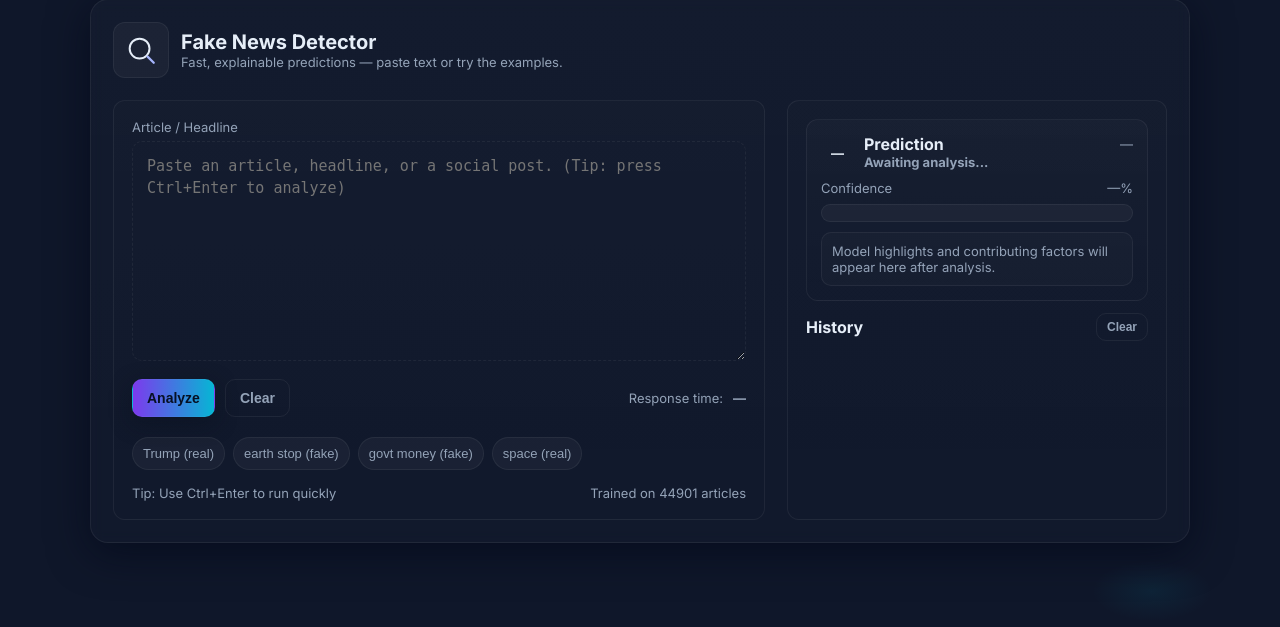
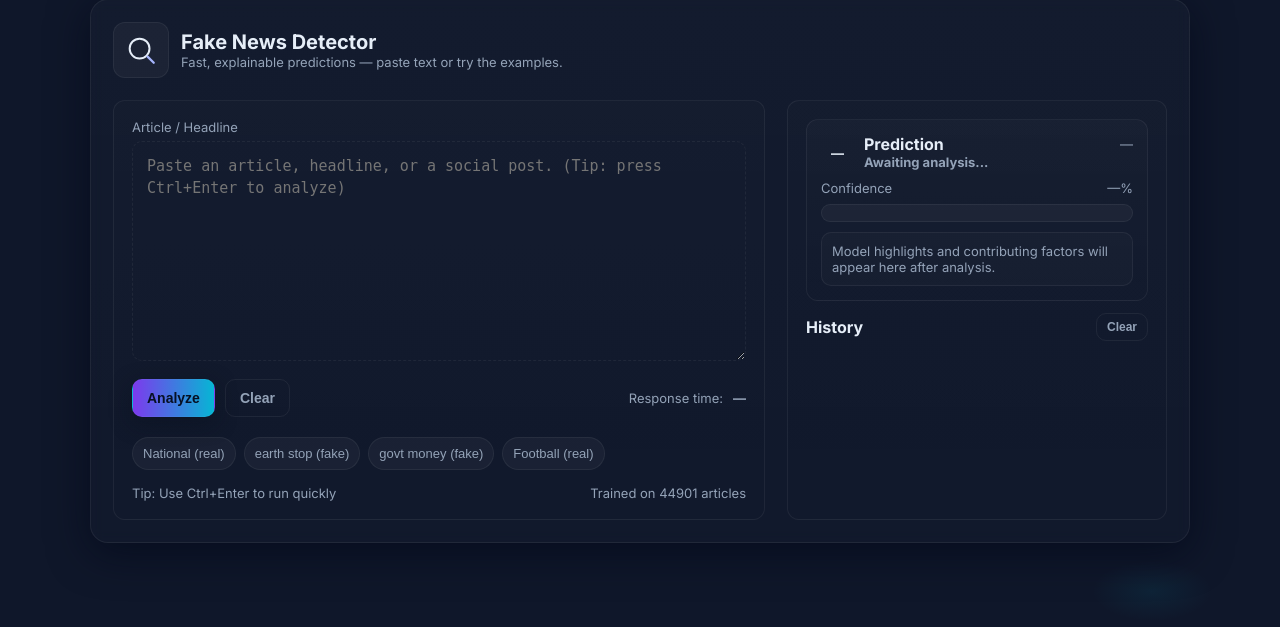
Before and after one commit to israelobi001/fake-news-detection, a Flask app: page / in a window 1280 px wide. Shown: the part 129-756 px from the top of the page. Run offline with Flask 3, Linux system fonts and the light colour scheme; parts of the project's set-up code (start-up, migrations or seed data) failed here and were passed over.

Commit message:
Update Flask app with >> >> latest changes

```diff
--- a/templates/index.html
+++ b/templates/index.html
@@ -138,10 +138,10 @@
 
       <div style="display:flex;gap:10px;align-items:center;margin-top:6px">
         <div class="examples" id="examples">
-          <button class="chip" data-sample="In Thanksgiving message, Trump hails military gains">Trump (real)</button>
+          <button class="chip" data-sample="Kwara State Government has announced the death of Major General Abdullahi Adangba Mohammed (rtd), former National Security Adviser to General Abdulsalami Abubakar and Chief of Staff to former Presidents Olusegun Obasanjo and Umaru Musa Yar’Adua.">National (real)</button>
           <button class="chip" data-sample="Scientists confirm the Earth will stop spinning next week causing catastrophic global disaster">earth stop (fake)</button>
           <button class="chip" data-sample="Government to give every citizen one million dollars next month says viral Facebook post">govt money (fake)</button>
-          <button class="chip" data-sample="NASA launches new space telescope to study distant galaxies and exoplanets">space (real)</button>
+          <button class="chip" data-sample="Mikel Merino’s two second-half goals helped Arsenal to a 3-0 win at Slavia Prague in the Champions League on Tuesday, the Gunners’ fourth in as many games in the competition.">Football (real)</button>
         </div>
       </div>
 
```
